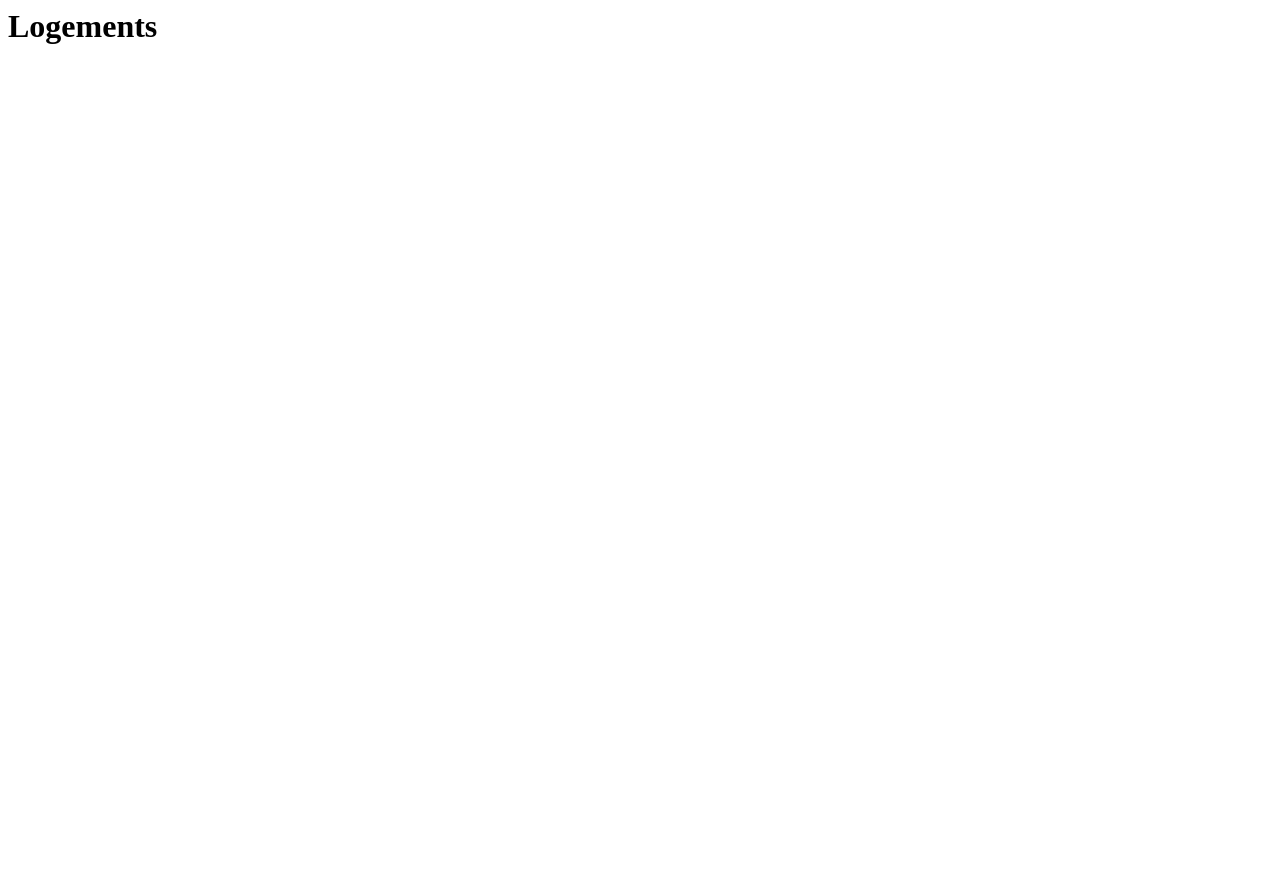
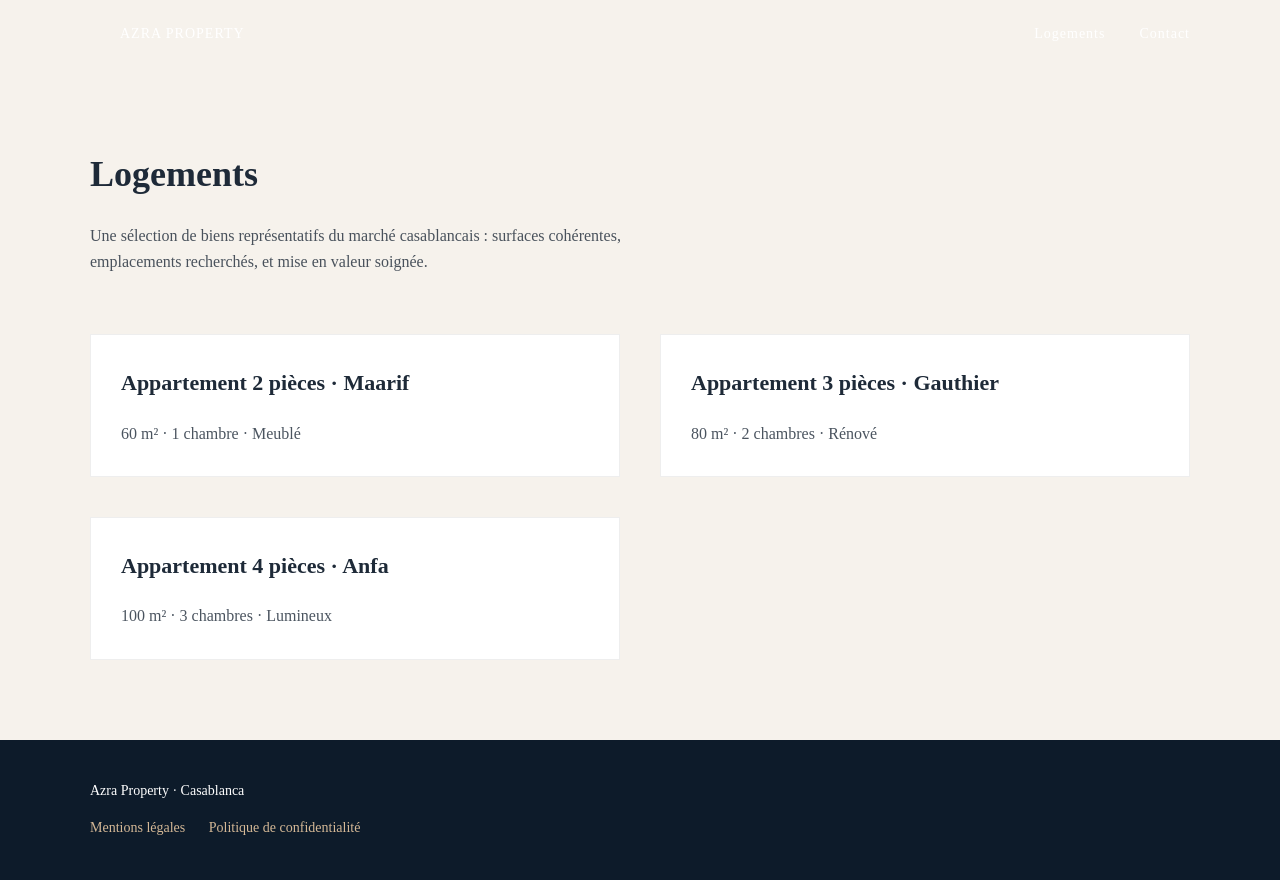
Before and after one commit to hamzafath10/azraproperty, a plain HTML site: page logements.html in a window 1280 px wide. Before the commit the page ends 800 px from the top, so only its background shows below. Drawn offline with Linux system fonts and the light colour scheme.

Commit message:
Update logements.html

```diff
--- a/logements.html
+++ b/logements.html
@@ -1 +1,64 @@
-<h1>Logements</h1>
+<!DOCTYPE html>
+<html lang="fr">
+<head>
+  <meta charset="UTF-8" />
+  <meta name="viewport" content="width=device-width, initial-scale=1.0"/>
+  <title>Logements · Azra Property</title>
+  <link rel="stylesheet" href="assets/styles.css" />
+</head>
+<body>
+
+<header>
+  <div class="container">
+    <nav>
+      <div class="logo">
+        <a href="index.html">AZRA PROPERTY</a>
+      </div>
+      <div class="nav-links">
+        <a href="logements.html">Logements</a>
+        <a href="contact.html">Contact</a>
+      </div>
+    </nav>
+  </div>
+</header>
+
+<section class="section">
+  <div class="container">
+    <h1 style="font-size: 36px; margin-bottom: 20px;">Logements</h1>
+
+    <p style="max-width: 600px; margin-bottom: 60px;">
+      Une sélection de biens représentatifs du marché casablancais : surfaces cohérentes, emplacements recherchés, et mise en valeur soignée.
+    </p>
+
+    <div class="grid">
+
+      <div class="card">
+        <h2 style="font-size: 22px;">Appartement 2 pièces · Maarif</h2>
+        <p>60 m² · 1 chambre · Meublé</p>
+      </div>
+
+      <div class="card">
+        <h2 style="font-size: 22px;">Appartement 3 pièces · Gauthier</h2>
+        <p>80 m² · 2 chambres · Rénové</p>
+      </div>
+
+      <div class="card">
+        <h2 style="font-size: 22px;">Appartement 4 pièces · Anfa</h2>
+        <p>100 m² · 3 chambres · Lumineux</p>
+      </div>
+
+    </div>
+  </div>
+</section>
+
+<footer>
+  <div class="container">
+    <p style="margin-bottom: 15px;">Azra Property · Casablanca</p>
+    <a href="mentions-legales.html">Mentions légales</a>
+    <a href="politique-confidentialite.html">Politique de confidentialité</a>
+  </div>
+</footer>
+
+<script src="assets/script.js"></script>
+</body>
+</html>
```
